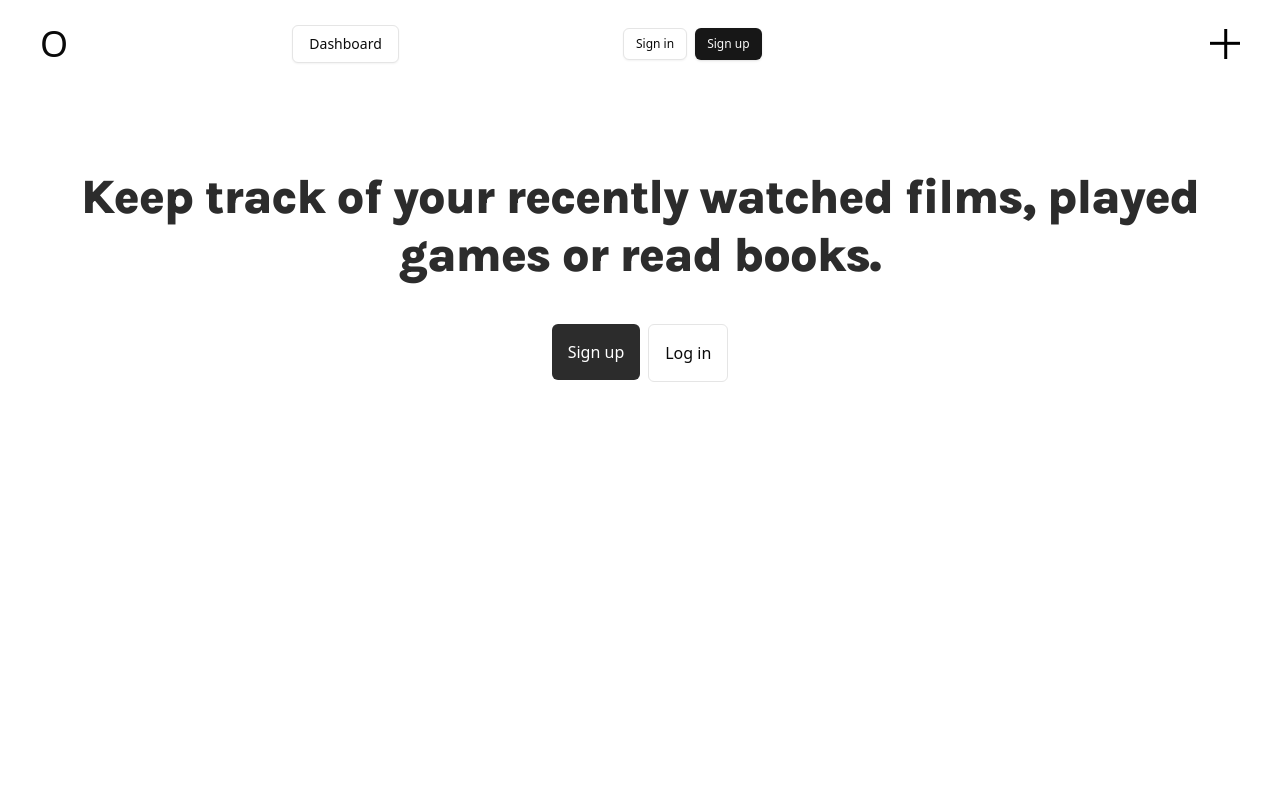
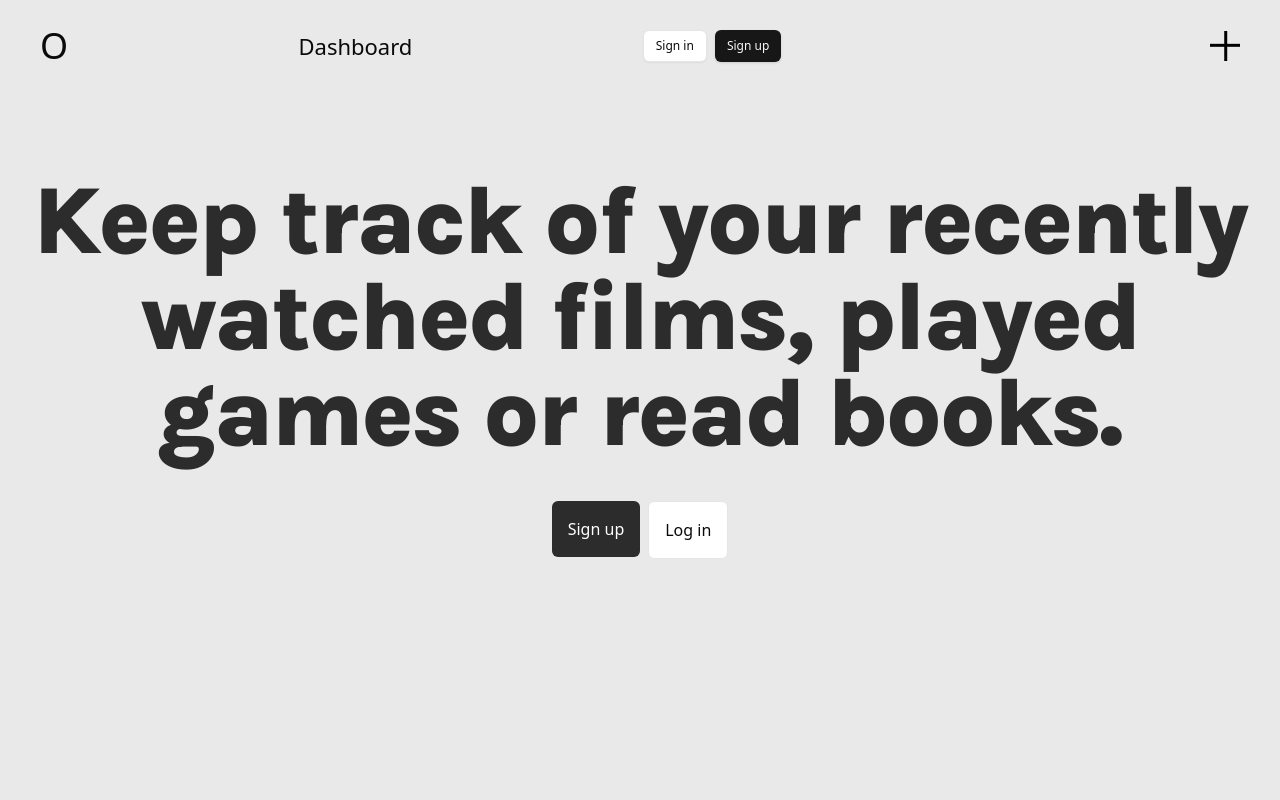
Before and after one commit to hugosandsjo/ent-calendar, a Next.js app: page / in a window 1280 px wide. Shown: the top 800 px of the page. Built offline with nearby package versions, Linux system fonts and the light colour scheme; no server answers.

Commit message:
refactor: update button styles for consistency; adjust FullScreenMenu background color and Header link styles

```diff
--- a/src/app/components/logout-button.tsx
+++ b/src/app/components/logout-button.tsx
@@ -14,7 +14,7 @@ export function LogoutButton() {
   };
 
   return (
-    <Button variant={"outline"} onClick={logout}>
+    <Button variant={"ghost"} onClick={logout}>
       Logout
     </Button>
   );
--- a/src/app/components/ui/FullScreenMenu.tsx
+++ b/src/app/components/ui/FullScreenMenu.tsx
@@ -10,7 +10,7 @@ function FullScreenMenu() {
   if (!isOpen) return null;
 
   return (
-    <div className="fixed inset-0 z-50 bg-white flex items-center justify-center">
+    <div className="fixed inset-0 z-50 bg-brand-gray flex items-center justify-center">
       <div className="text-2xl">
         {/* Close button */}
         <button
--- a/src/app/components/ui/Header.tsx
+++ b/src/app/components/ui/Header.tsx
@@ -17,7 +17,7 @@ function Header() {
           <h1 className="text-4xl hover:opacity-30">O</h1>
         </Link>
         <Link href="/dashboard" className="hidden md:flex">
-          <p className="border border-input bg-background shadow-sm hover:bg-accent hover:text-accent-foreground px-4 py-2 rounded-md text-sm font-medium">
+          <p className="hover:bg-accent px-4 py-2 rounded-lg text-[22px] leading-[1.3em] font-medium">
             Dashboard
           </p>
         </Link>
--- a/src/app/components/ui/button.tsx
+++ b/src/app/components/ui/button.tsx
@@ -17,7 +17,8 @@ const buttonVariants = cva(
           "border border-input bg-background shadow-sm hover:bg-accent hover:text-accent-foreground",
         secondary:
           "bg-secondary text-secondary-foreground shadow-sm hover:bg-secondary/80",
-        ghost: "hover:bg-accent hover:text-accent-foreground",
+        ghost:
+          "hover:bg-accent hover:text-accent-foreground rounded-lg text-[22px] leading-[1.3em] font-medium",
         link: "text-primary underline-offset-4 hover:underline",
       },
       size: {
--- a/src/app/layout.tsx
+++ b/src/app/layout.tsx
@@ -42,7 +42,7 @@ export default function RootLayout({
   return (
     <html lang="en" suppressHydrationWarning>
       <body
-        className={`${geistSans.variable} ${karlaSans.variable} ${geistMono.variable} antialiased`}
+        className={`${geistSans.variable} ${karlaSans.variable} ${geistMono.variable} antialiased bg-brand-gray`}
       >
         <MenuProvider>
           <Header />
--- a/src/app/page.tsx
+++ b/src/app/page.tsx
@@ -14,8 +14,8 @@ export default async function Home() {
   if (!user) {
     return (
       <main className="flex flex-col items-center min-h-screen pt-20">
-        <div className="w-full flex text-center font-karla px-4 mb-10">
-          <h1 className="text-5xl font-extrabold leading-[58px] text-brand-black tracking-tight">
+        <div className="w-full text-center font-karla px-4 mb-10">
+          <h1 className="md:text-8xl font-extrabold leading-[1.2em] text-brand-black tracking-tight text-5xl">
             Keep track of your recently watched films, played games or read
             books.
           </h1>
```
